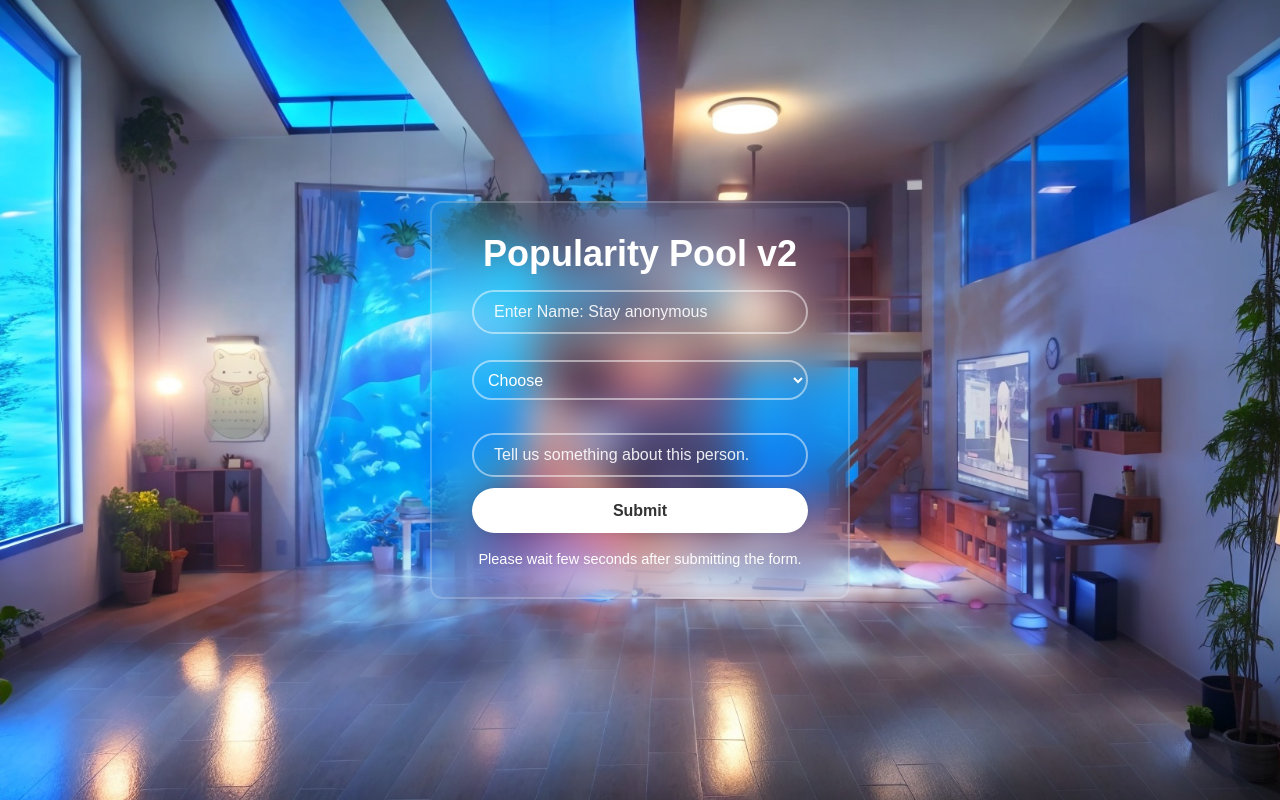
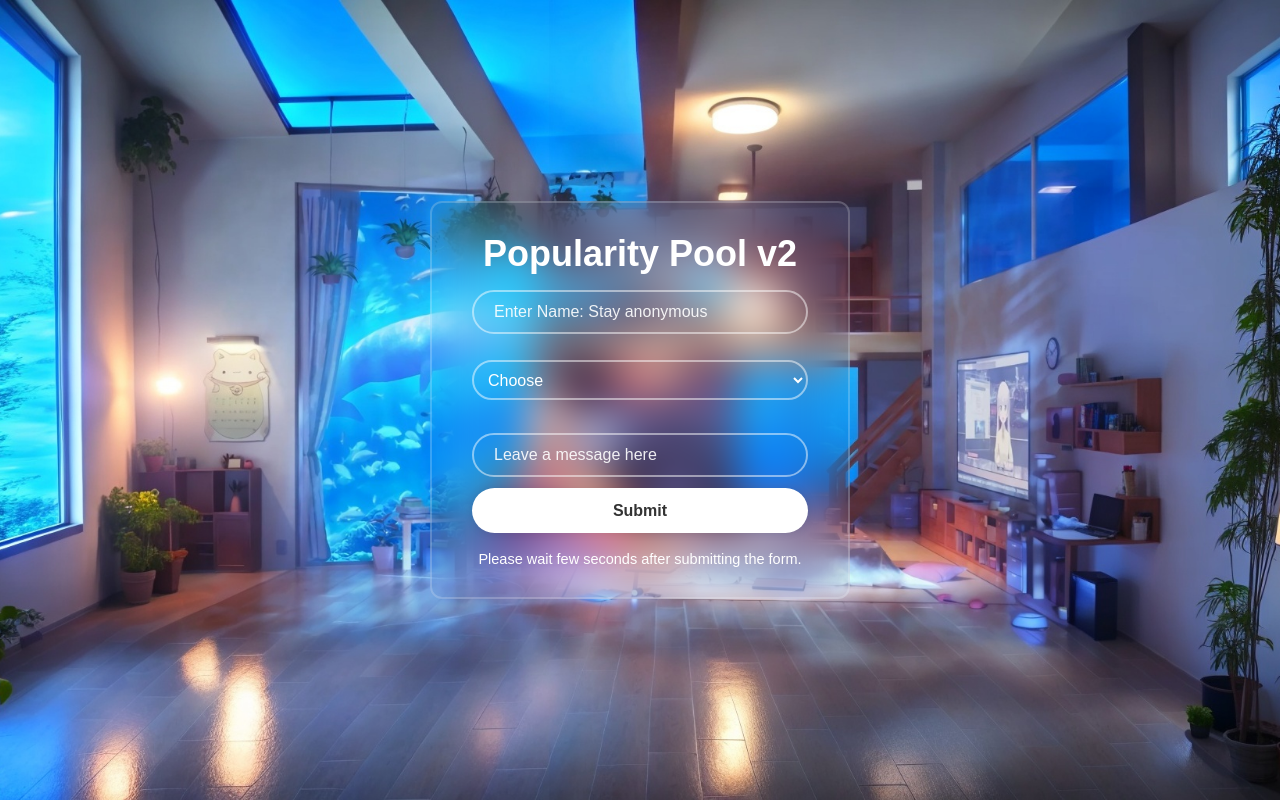
Before and after one commit to reuelrai/Popularity-Pool-v2-Final, a plain HTML site: page index.html in a window 1280 px wide. Drawn offline with Linux system fonts and the light colour scheme.

Commit message:
Update index.html

```diff
--- a/index.html
+++ b/index.html
@@ -45,7 +45,7 @@
     </div>
     <br>
     <div class="input-box">
-        <input type="text" name="secondname" maxlength="100" id="secondname" placeholder="Tell us something about this person." required>
+        <input type="text" name="secondname" maxlength="100" id="secondname" placeholder="Leave a message here" required>
     </div>
     <div>
     <button type="submit" class="btn">Submit</button>
```
